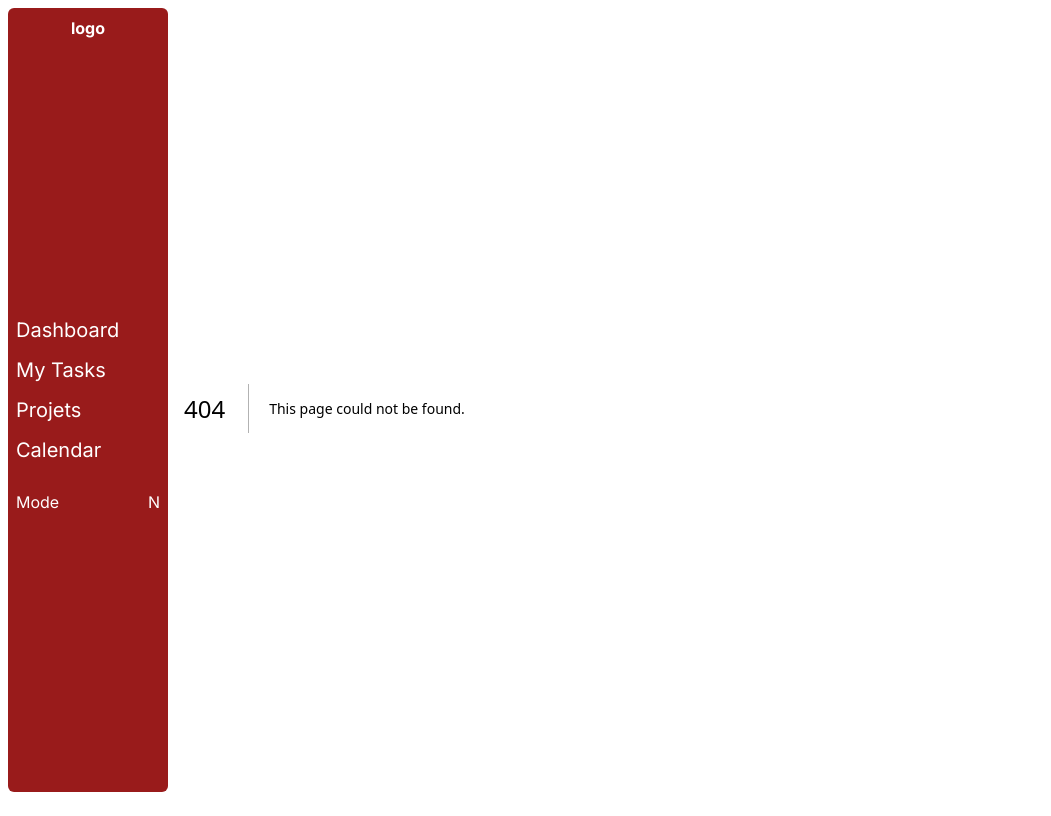
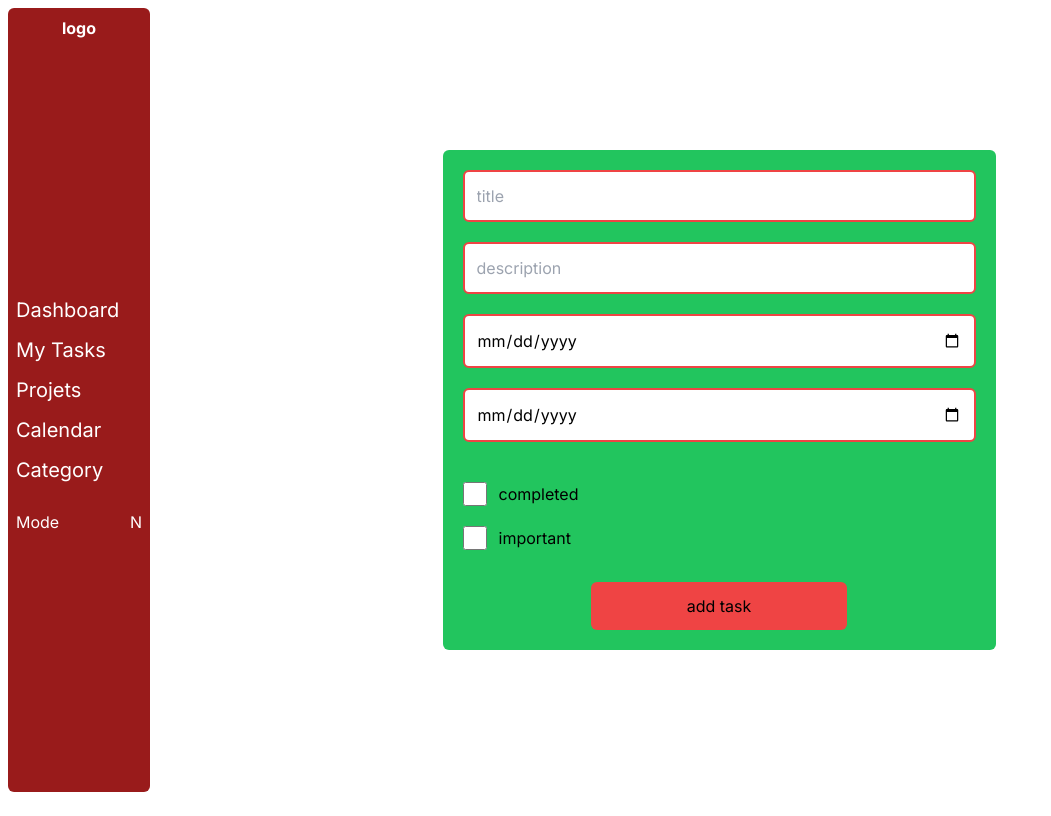
Before and after one commit to steeven-louk/task_manager, a Next.js app: page /add-task in a window 1280 px wide. Before the commit this address had no page. Shown: the whole page, without its empty margins (0-1051 px from the left). Built offline with nearby package versions, Linux system fonts and the light colour scheme.

Commit message:
ajout du lien category sur la sidebar, ainsi que le formulaire d'ajout de task de facon temporaire

```diff
--- /dev/null
+++ b/src/app/add-task/page.tsx
@@ -0,0 +1,28 @@
+import React from 'react'
+
+const AddTask = () => {
+  return (
+    <div className='w-full h-full flex justify-center my-auto '>
+      <form className=" w-1/2 h-1/2 p-5 bg-green-500 rounded-md ">
+      <div className="card flex flex-col">
+            <input type="text" placeholder='title' className='p-3 form-control mb-5 rounded-md border-2 border-red-500' />
+            <input type="text" placeholder='description' className='p-3 mb-5 rounded-md border-2 border-red-500' />
+            <input type="date" placeholder='date' className='p-3 mb-5 rounded-md border-2 border-red-500' />
+            <input type="date" placeholder='deadzone' className='p-3 mb-5 rounded-md border-2 border-red-500' />
+            <div className="form-group inline-flex gap-3 my-5">
+            <input type="checkbox" name='completed' className='w-[1.5rem]' placeholder='completed' />
+            <label htmlFor="completed">completed</label>
+            </div>
+            <div className="form-group  inline-flex gap-3">
+            <input type="checkbox" name='important' placeholder='important'  className='w-[1.5rem]' />
+            <label htmlFor="important">important</label>
+            </div>
+        </div>
+
+        <button className='p-3 block mx-auto rounded-md bg-red-500 mt-8 w-1/2'>add task</button>
+      </form>
+    </div>
+  )
+}
+
+export default AddTask
--- a/src/app/components/Sidebar.tsx
+++ b/src/app/components/Sidebar.tsx
@@ -18,6 +18,7 @@ export const Sidebar = (props: Props) => {
                     <li className="nav-item hover:border-r-2 text-xl leading-10 hover:bg-slate-500 border-green-500"><Link href="/tasks" className="nav-link">my tasks</Link></li>
                     <li className="nav-item hover:border-r-2 text-xl leading-10 hover:bg-slate-500 border-green-500"><a href="#" className="nav-link">projets</a></li>
                     <li className="nav-item hover:border-r-2 text-xl leading-10 hover:bg-slate-500 border-green-500"><a href="#" className="nav-link">calendar</a></li>
+                    <li className="nav-item hover:border-r-2 text-xl leading-10 hover:bg-slate-500 border-green-500"><a href="#" className="nav-link">category</a></li>
                     <li className="nav-item flex justify-between mt-5">
                         <span className="nav-link">mode</span>
                         <span className=''>n</span>
```
